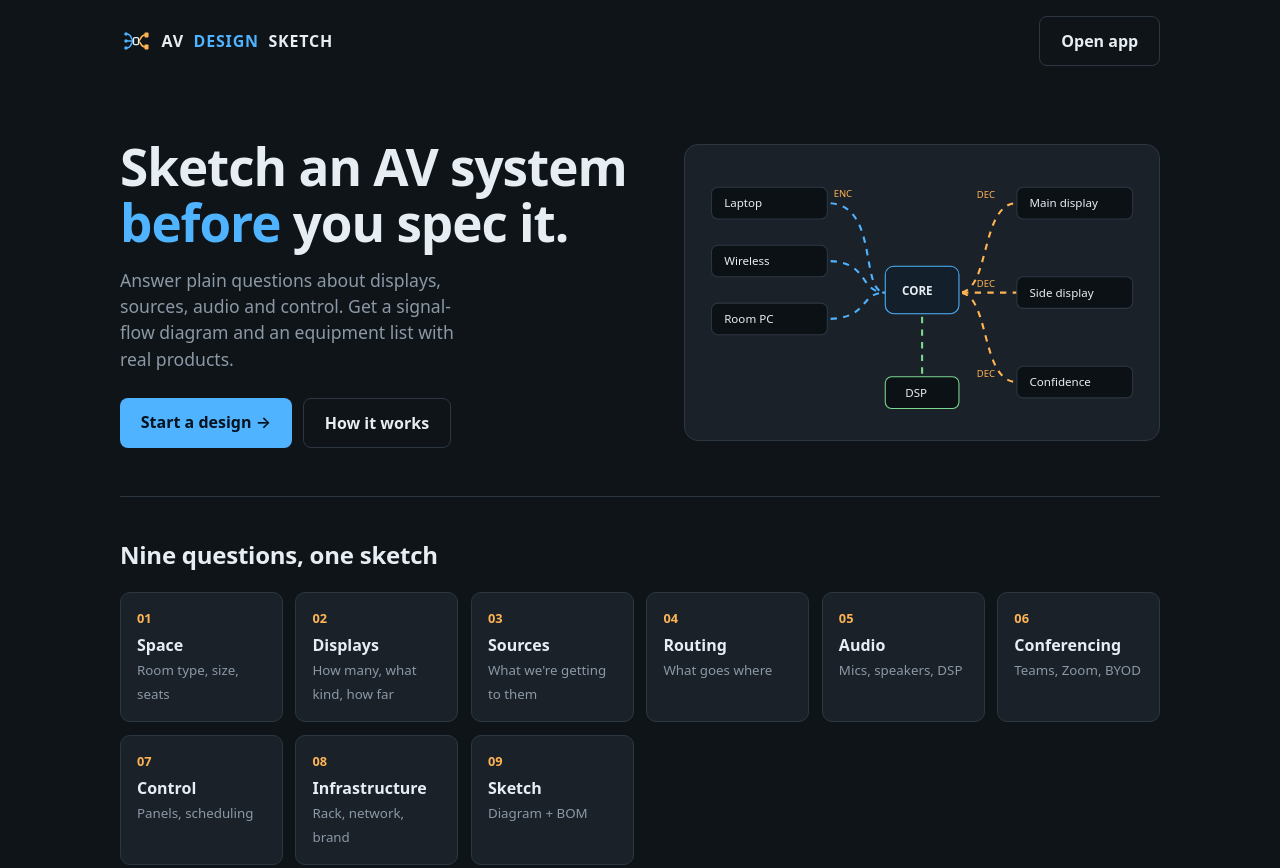
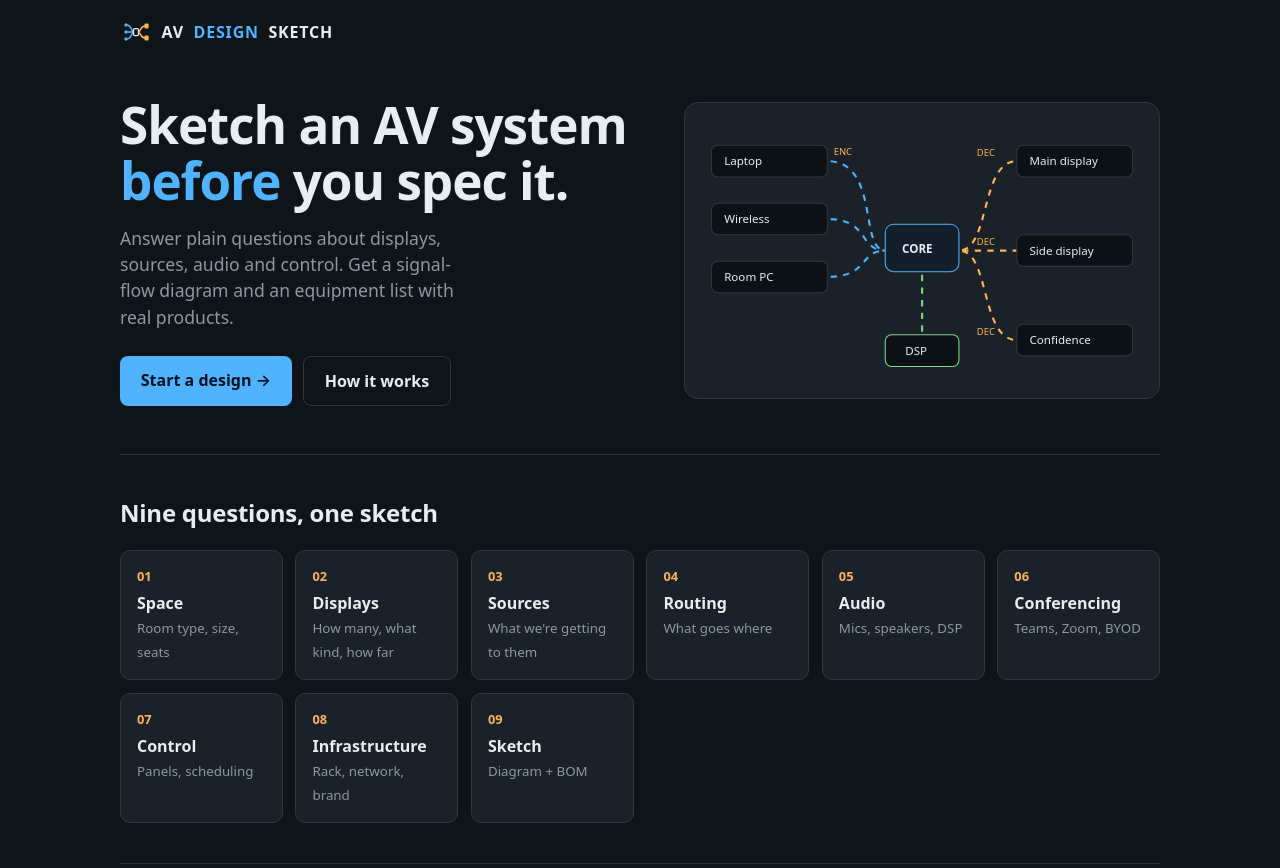
Before and after one commit to dreadcaptjames/work, a plain HTML site: page index.html in a window 1280 px wide. Shown: the top 868 px of the page. Drawn offline with Linux system fonts and the light colour scheme.

Commit message:
Remove Open app button; fix doubled iOS safe-area offset in app
Co-Authored-By: Claude Opus 5.5 <noreply@anthropic.com>
Claude-Session: https://claude.ai/code/session_019VQtJynJ8ERPon5Teb144W

```diff
--- a/index.html
+++ b/index.html
@@ -25,7 +25,7 @@ nav{display:flex;align-items:center;justify-content:space-between;padding:1rem 0
 .btn{display:inline-block;background:var(--acc);color:#04121f;font-weight:600;padding:.75rem 1.3rem;border-radius:8px;text-decoration:none}
 .btn.ghost{background:transparent;color:var(--text);border:1px solid var(--line)}
 .btn:hover{filter:brightness(1.08)}
-.hero{display:grid;grid-template-columns:1.1fr 1fr;gap:2.5rem;align-items:center;padding:3.5rem 0 3rem}
+.hero{display:grid;grid-template-columns:1.1fr 1fr;gap:2.5rem;align-items:center;padding:2rem 0 3rem}
 .hero h1{font-size:clamp(2rem,5vw,3.2rem);line-height:1.1;margin:0 0 1rem;letter-spacing:-.02em}
 .hero h1 em{font-style:normal;color:var(--acc)}
 .hero p{color:var(--mute);font-size:1.1rem;margin:0 0 1.6rem;max-width:34ch}
@@ -61,7 +61,6 @@ body{padding-top:env(safe-area-inset-top);padding-left:env(safe-area-inset-left)
 <div class="wrap">
   <nav>
     <a class="brand" href="./"><img src="icon.svg" width="32" height="32" alt="">AV <span>DESIGN</span> SKETCH</a>
-    <a class="btn ghost" href="app.html">Open app</a>
   </nav>
 
   <div class="hero">
```
Also changed, not shown: app.html (+1 -1 lines).
